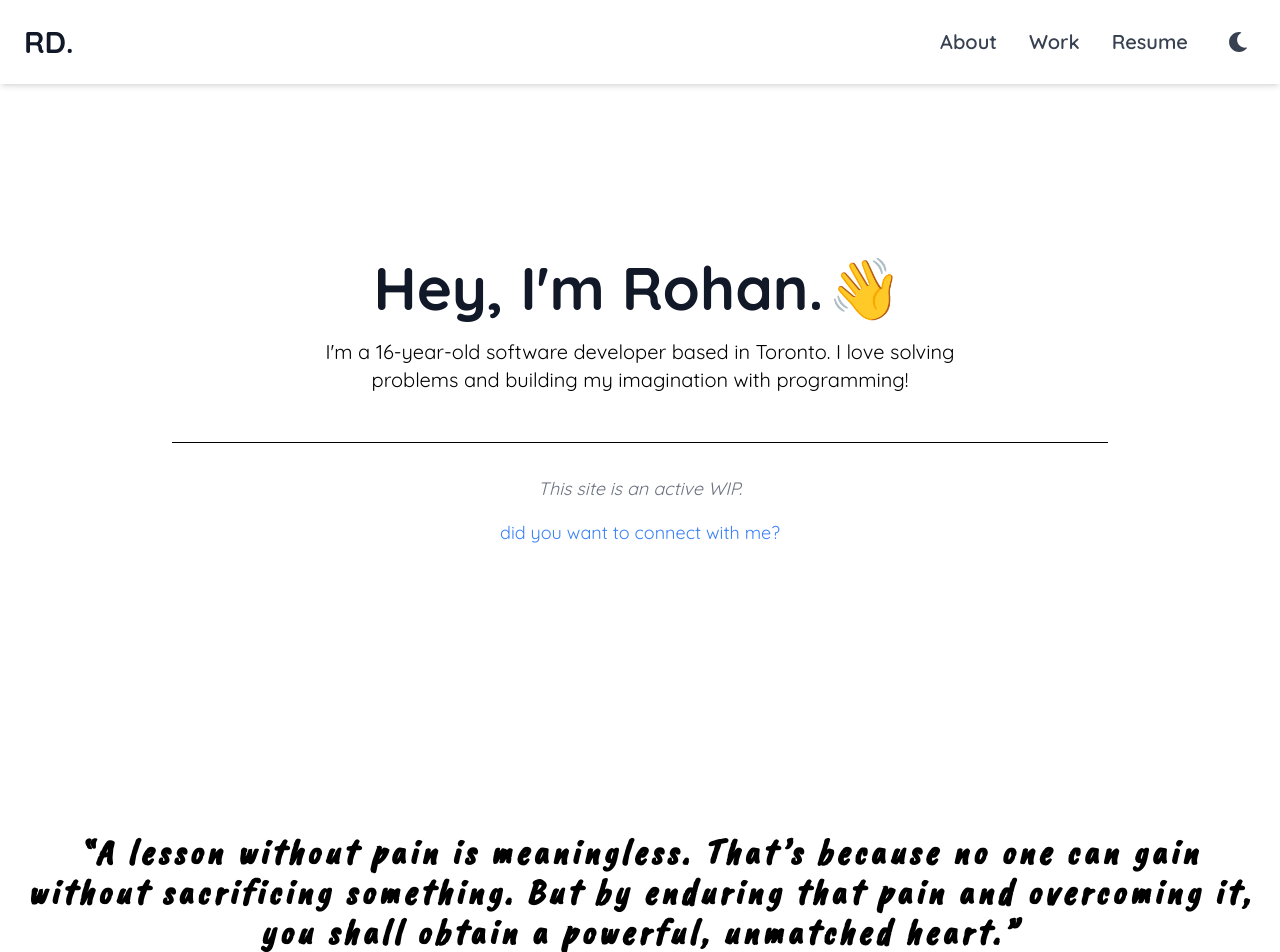
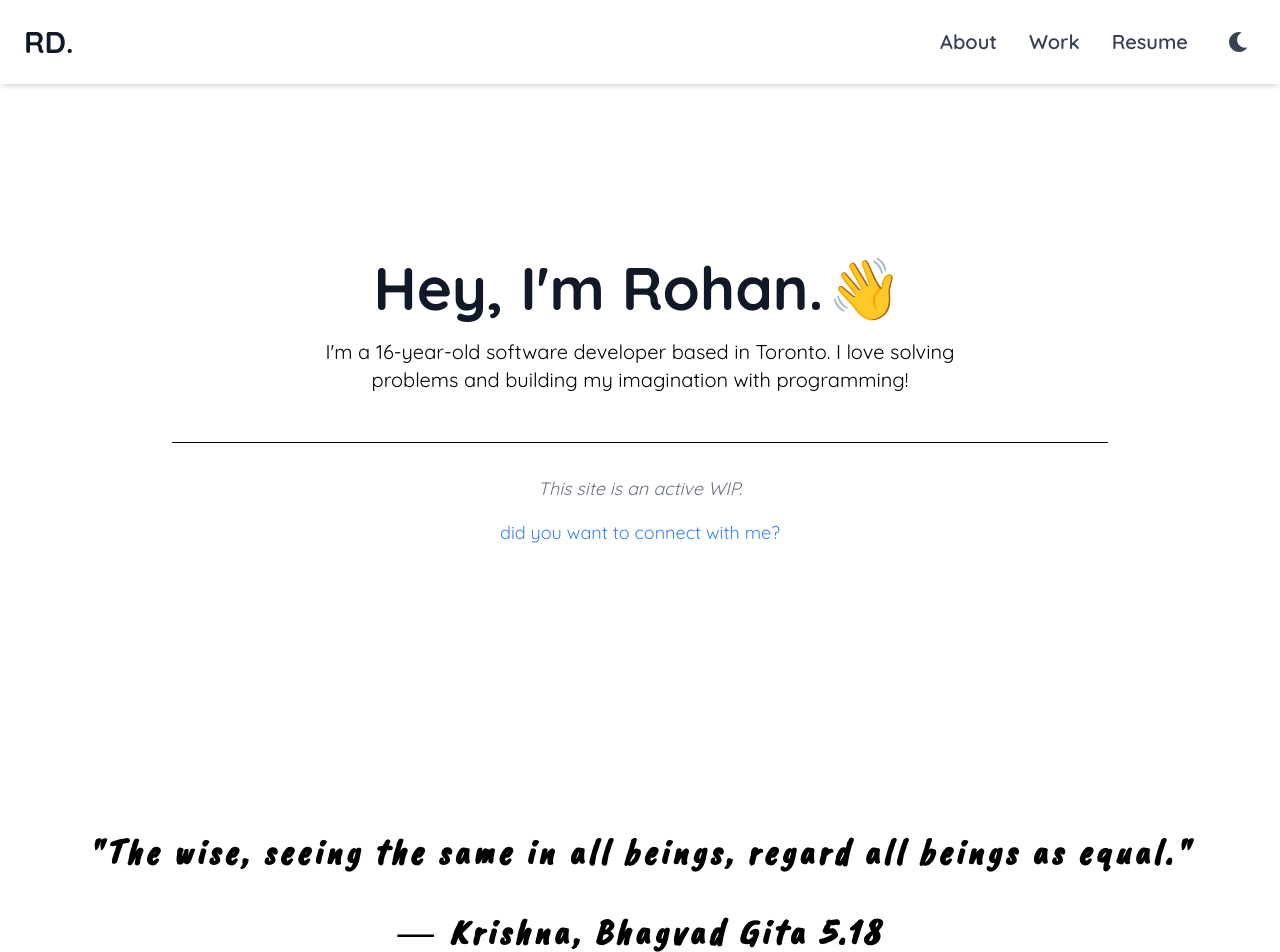
Before and after one commit to rdnm0/me, a React (Create React App) app: page / in a window 1280 px wide. Shown: the top 952 px of the page. Built offline with nearby package versions, Linux system fonts and the light colour scheme; a web font is replaced by a local one.

Commit message:
quote changes

```diff
--- a/src/components/Quote.jsx
+++ b/src/components/Quote.jsx
@@ -1,9 +1,9 @@
 import React, { useEffect, useRef, useState } from 'react';
 import { motion } from 'framer-motion';
 
-const quote = `“A lesson without pain is meaningless. That’s because no one can gain without sacrificing something. But by enduring that pain and overcoming it, you shall obtain a powerful, unmatched heart.”
+const quote = `"The wise, seeing the same in all beings, regard all beings as equal."
 
-― Edward Elric, Fullmetal Alchemist: Brotherhood`;
+― Krishna, Bhagvad Gita 5.18`;
 
 const Quote = () => {
   const quoteRef = useRef(null);
```
